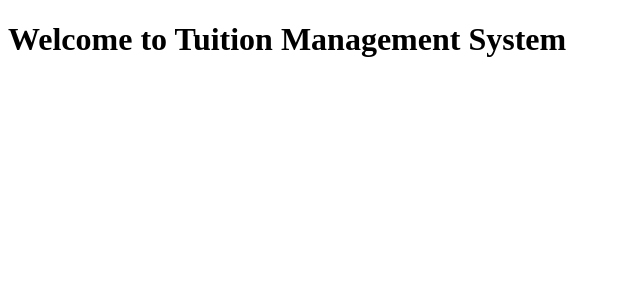
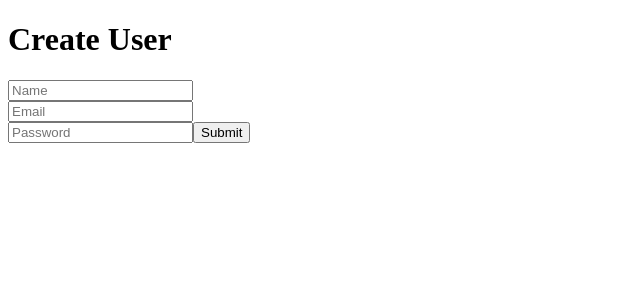
Before and after one commit to Ashish21212/tuitionmanagement, a React (Vite) app in the folder tuition-frontend/: page / in a window 1280 px wide. Shown: the top 300 px of the page, without its empty margins (0-640 px from the left). Built offline with nearby package versions, Linux system fonts and the light colour scheme.

Commit message:
simple form to save in db

```diff
--- a/tuition-frontend/src/App.jsx
+++ b/tuition-frontend/src/App.jsx
@@ -1,10 +1,70 @@
+import React, { useState } from "react";
 
-import React from 'react'
 
 const App=()=> {
+  const [name, setName] = useState("");
+  const [email, setEmail] = useState("");
+  const [password, setPassword] = useState("");
+
+  const handleSubmit = async (e) => {
+    e.preventDefault();
+
+    const userData = {
+      name,
+      email,
+      password
+    };
+
+    try {
+      const response = await fetch("http://localhost:3000/users/signup", {
+        method: "POST",
+        headers: {
+          "Content-Type": "application/json",
+        },
+        body: JSON.stringify(userData),
+      });
+
+      if (response.ok) {
+        console.log("User added successfully!");
+        setName("");
+        setEmail("");
+        setPassword("");
+      } else {
+        console.error("Error adding user!");
+      }
+    } catch (error) {
+      console.error("Error:", error);
+    }
+  };
+
   return (
-    <h1>Welcome to Tuition Management System</h1>
-  )
+    <div>
+      <h1>Create User</h1>
+      <form onSubmit={handleSubmit}>
+        <input
+          type="text"
+          placeholder="Name"
+          value={name}
+          onChange={(e) => setName(e.target.value)}
+        />
+        <br />
+        <input
+          type="email"
+          placeholder="Email"
+          value={email}
+          onChange={(e) => setEmail(e.target.value)}
+        />
+        <br />
+        <input
+          type="password"
+          placeholder="Password"
+          value={password}
+          onChange={(e) => setPassword(e.target.value)}
+        />
+        <button type="submit">Submit</button>
+      </form>
+    </div>
+  );
 }
 
 export default App;
```
